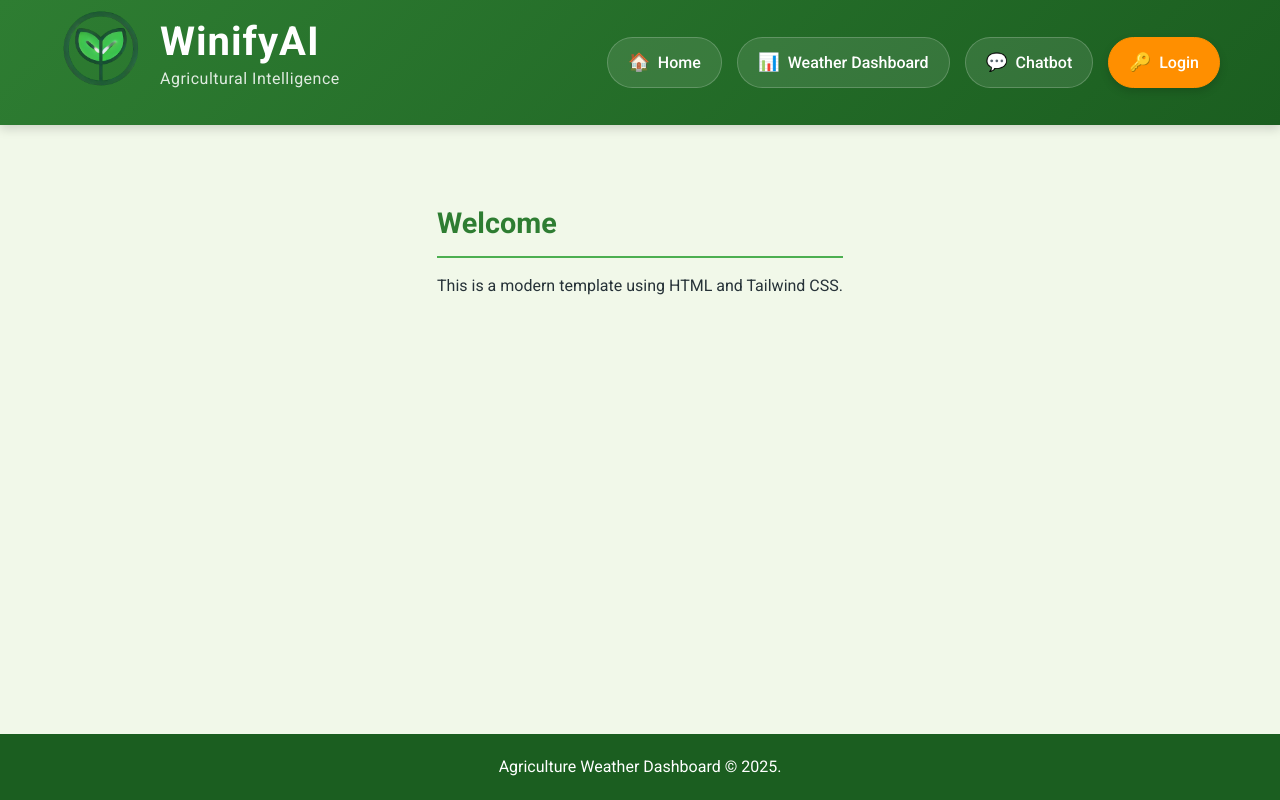
After one commit to samsat701/HackIllinois2025, a Flask app: page /login in a window 1280 px wide. The commit adds this page. Run offline with Flask 3, Linux system fonts and the light colour scheme.

Commit message:
Added a basic login page

```diff
--- a/app.py
+++ b/app.py
@@ -1,4 +1,3 @@
-#test
 import os
 import markdown
 from dotenv import load_dotenv
@@ -203,6 +202,11 @@ def chatbot():
     now = datetime.now()
     return render_template("chatbot.html", now=now)
 
+
+@app.route("/login")
+def login():
+    return render_template("login.html")
+
 @app.route("/get_response", methods=["POST"])
 def get_response():
     data = request.get_json()
--- a/templates/chatbot.html
+++ b/templates/chatbot.html
@@ -31,6 +31,10 @@
           <span class="nav-icon">💬</span>
           <span>Chatbot</span>
         </a>
+        <a href="{{ url_for('login') }}" class="nav-link {% if request.endpoint == 'login' %}active{% endif %}">
+          <span class="nav-icon">🔑</span>
+          <span>Login</span>
+      </a>
       </nav>
     </div>
   </header>
--- a/templates/dashboard.html
+++ b/templates/dashboard.html
@@ -29,6 +29,10 @@
         <a href="{{ url_for('chatbot') }}" class="nav-link active">
           <span class="nav-icon">💬</span>
           <span>Chatbot</span>
+        </a>
+        <a href="{{ url_for('login') }}" class="nav-link">
+          <span class="nav-icon">🔑</span>
+          <span>Login</span>
         </a>
       </nav>
     </div>
--- a/templates/home.html
+++ b/templates/home.html
@@ -29,6 +29,10 @@
                 <a href="{{ url_for('chatbot') }}" class="nav-link {% if request.endpoint == 'chatbot' %}active{% endif %}">
                     <span class="nav-icon">💬</span>
                     <span>Chatbot</span>
+                </a>
+                <a href="{{ url_for('login') }}" class="nav-link {% if request.endpoint == 'login' %}active{% endif %}">
+                    <span class="nav-icon">🔑</span>
+                    <span>Login</span>
                 </a>
             </nav>
         </div>
--- /dev/null
+++ b/templates/login.html
@@ -0,0 +1,52 @@
+<!DOCTYPE html>
+<html lang="en">
+<head>
+    <meta charset="UTF-8">
+    <meta name="viewport" content="width=device-width, initial-scale=1.0">
+    <title>WinifyAI | Agricultural Weather Intelligence</title>
+    <link href="https://fonts.googleapis.com/css2?family=Roboto:wght@400;500;700&display=swap" rel="stylesheet">
+    <link rel="stylesheet" href="{{ url_for('static', filename='styles.css') }}">
+</head>
+<body class="bg-gray-100 text-gray-900">
+    <header>
+        <div class="header-container">
+            <div class="logo-container">
+            <img src="{{ url_for('static', filename='icons/logo2.png') }}" alt="WinifyAI Logo" class="logo">
+            <div class="title-container">
+              <h1>WinifyAI</h1>
+              <span class="logo-tagline">Agricultural Intelligence</span>
+            </div>
+          </div>
+            <nav>
+                <a href="{{ url_for('home') }}" class="nav-link {% if request.endpoint == 'home' %}active{% endif %}">
+                    <span class="nav-icon">🏠</span>
+                    <span>Home</span>
+                </a>
+                <a href="{{ url_for('dashboard') }}" class="nav-link {% if request.endpoint == 'dashboard' %}active{% endif %}">
+                    <span class="nav-icon">📊</span>
+                    <span>Weather Dashboard</span>
+                </a>
+                <a href="{{ url_for('chatbot') }}" class="nav-link {% if request.endpoint == 'chatbot' %}active{% endif %}">
+                    <span class="nav-icon">💬</span>
+                    <span>Chatbot</span>
+                </a>
+                <a href="{{ url_for('login') }}" class="nav-link {% if request.endpoint == 'login' %}active{% endif %}">
+                    <span class="nav-icon">🔑</span>
+                    <span>Login</span>
+                </a>
+            </nav>
+        </div>
+    </header>
+
+    <main class="container mx-auto my-10 p-4">
+        <section class="bg-white p-6 rounded-lg shadow-md">
+            <h2 class="text-xl font-semibold mb-2">Welcome</h2>
+            <p class="text-gray-700">This is a modern template using HTML and Tailwind CSS.</p>
+        </section>
+    </main>
+
+    <footer class="bg-gray-800 text-white p-4 text-center">
+        <p> Agriculture Weather Dashboard &copy; 2025.</p>
+    </footer>
+</body>
+</html>
```
